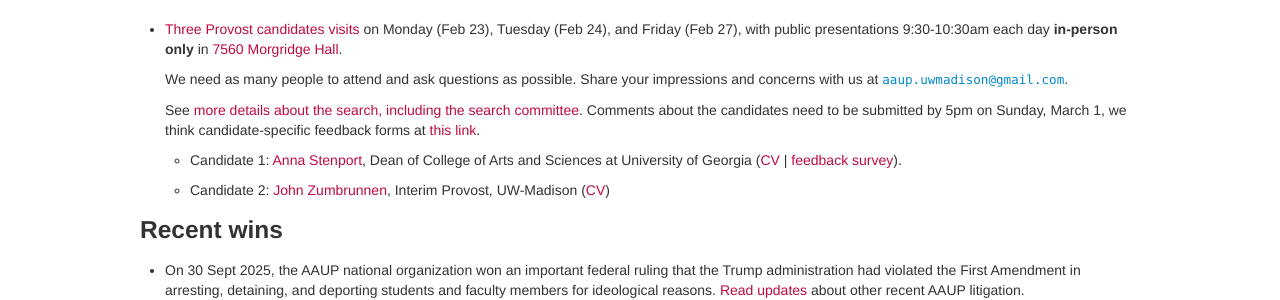
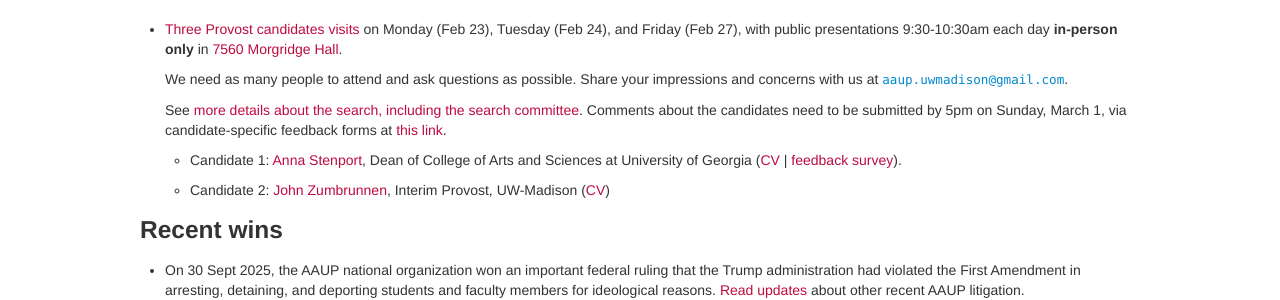
Before and after one commit to aaupmadison/aaupmadison.github.io, a Jekyll site: the page built from index.md, in a window 1280 px wide. Shown: the part 293-593 px from the top of the page. Built offline with Jekyll 4.4.1, drawn with Linux system fonts in a browser that asks for light colours.

Commit message:
Fix typo in last change

```diff
--- a/index.md
+++ b/index.md
@@ -25,7 +25,7 @@ academic staff that promotes academic freedom and shared governance.
   See [more details about the search, including the search
   committee](https://news.wisc.edu/search-begins-for-new-provost-2/).
   Comments about the candidates need to be submitted by 5pm on Sunday,
-  March 1, we think candidate-specific feedback forms at [this
+  March 1, via candidate-specific feedback forms at [this
   link](https://provost.wisc.edu/2025/10/30/provost-and-vice-chancellor-for-academic-affairs-search-2/).
 
   - Candidate 1: [Anna Stenport](https://www.franklin.uga.edu/directory/people/anna-stenport),
```
